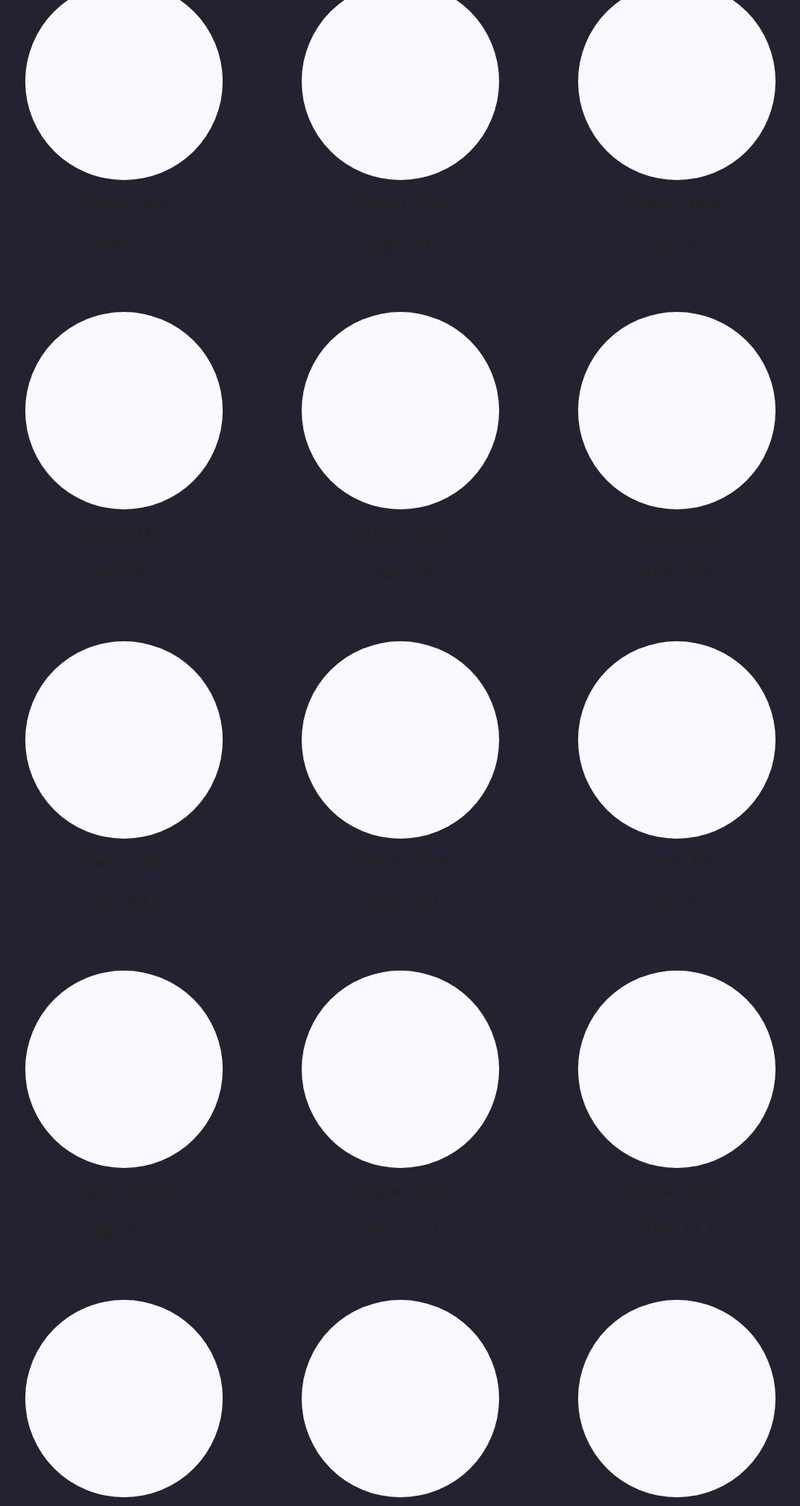
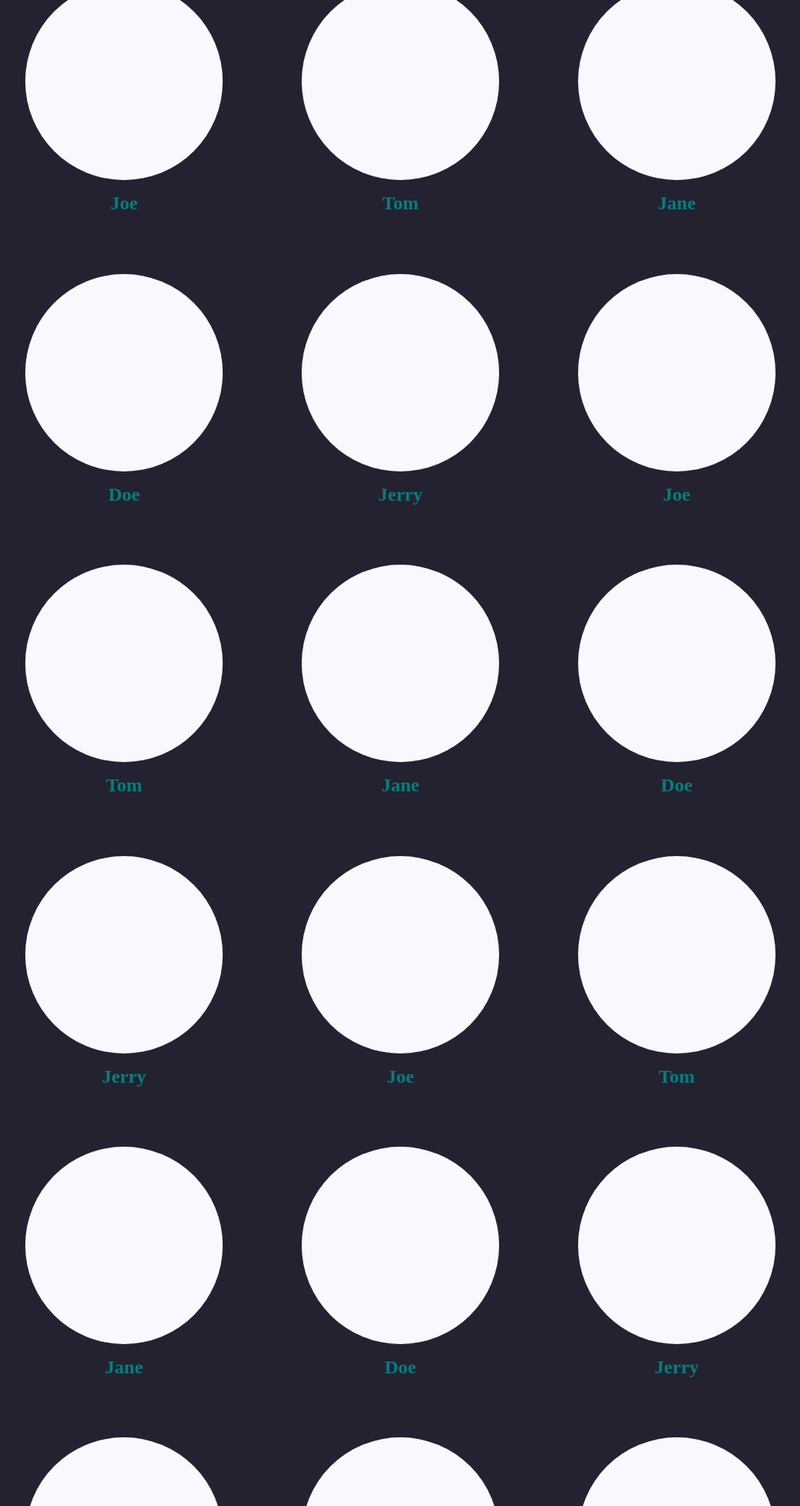
Before and after one commit to vinh291/Senior-Show-Fall-2013, a PHP site: page /dy_homepage.php in a window 1280 px wide. Shown: the part 3082-4989 px from the top of the page at 79% size, without its empty margins (133-1146 px from the left). Run offline with PHP 8.4, Linux system fonts and the light colour scheme; some libraries are stand-ins or nearby versions.

Commit message:
Updated php homepage
Deleted "Name:" + "Age:"

```diff
--- a/dy_homepage.php
+++ b/dy_homepage.php
@@ -52,15 +52,13 @@
 					<?php
 						foreach($student_info as $value){
 						  $name = $value["name"];
-						  $age = $value["age"];
 						  $image_loc = $value["image_loc"];
 
 						  	## EDIT HERE
 						  	## This is the <li> that is loop over and over
 						    echo '	<li>';
 						    echo "		<div class='student-circle'></div>";
-						    echo "		<span class='circle-subtitle'> Name: $name </span>";
-						    echo "		<span class='circle-subtitle'> Age: $age </span>";
+						    echo "		<span class='circle-name'>$name</span>";
 						    echo '	</li>';
 						}
 					?>
```
